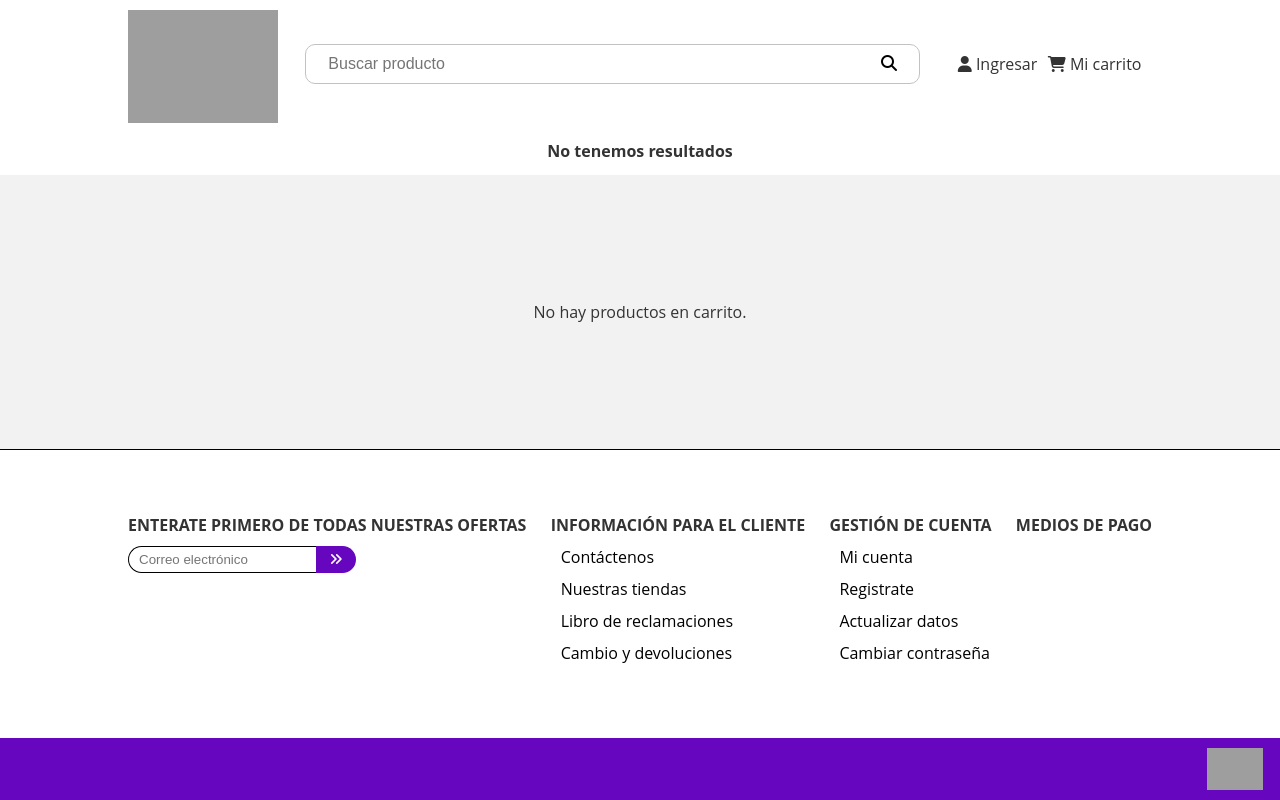
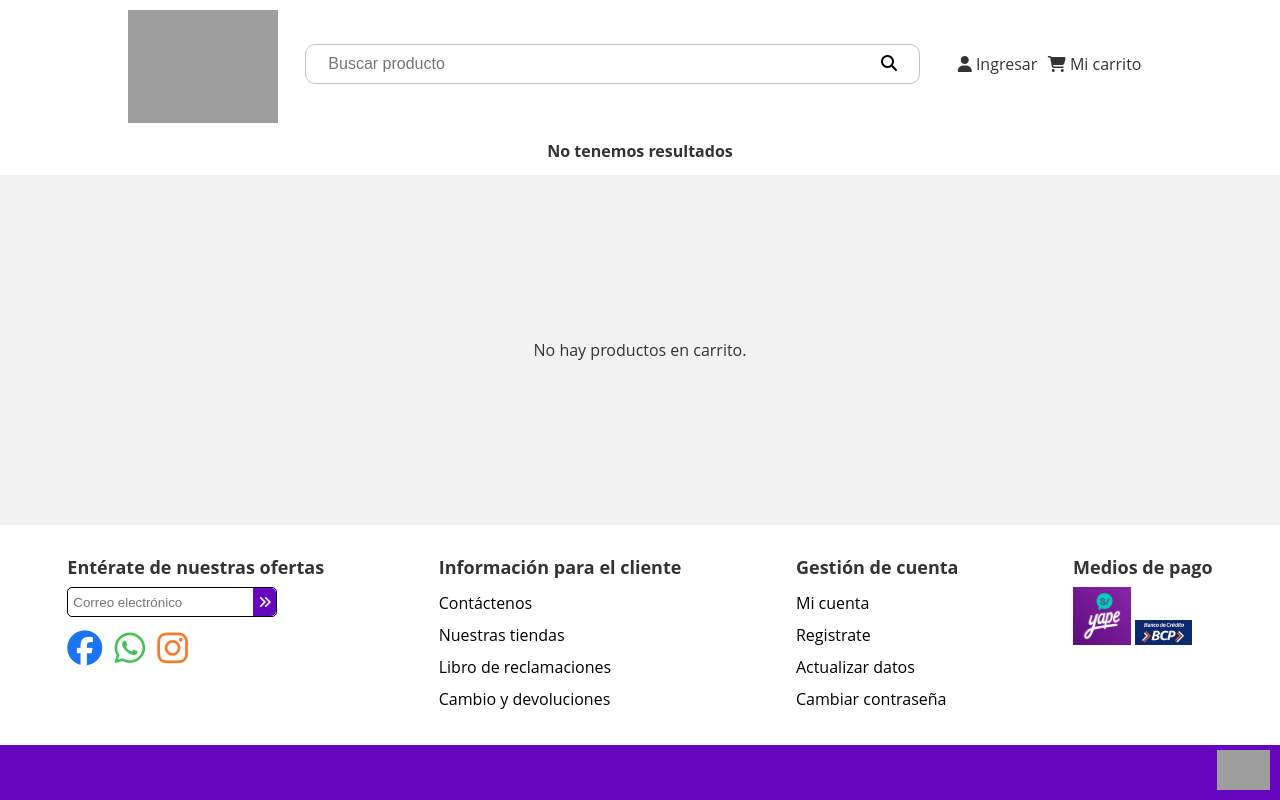
Before and after one commit to DonVoid18/Tienda_Online_Rios, a PHP site: page /PROYECTO-OFICIAL-FINAL/producto/carrito_productos.php in a window 1280 px wide. Run offline with PHP 8.4, Linux system fonts and the light colour scheme; data that the repository does not hold is empty; some libraries are stand-ins or nearby versions; grey boxes are pictures that could not be loaded.

Commit message:
Modificación de footer, nuevo footer con los logos y nuevo diseño

```diff
--- a/estilos/estilo-footer.css
+++ b/estilos/estilo-footer.css
@@ -1,75 +1,108 @@
 :root{
-    --color-principal: #6606bf;
+    --size-iconos-redes-sociales: 35px;
+    --border-radius-email-input: 5px;
+    --color-opciones-defecto: black;
+    --color-opciones-lista: var(--color-principal);
+    --color-icon-boton-input: white;
 }
-
-/* css del FOOTER */
-.footer{
-    border-top: 1px solid black;
+/* contenedor del todo footer */
+.container-footer{
+    width: 100%;
+    display: flex;
+    justify-content: space-around;
+    padding: 1.875rem 0.625rem;
+}
+.container-seccion > p{
+    font-size: 1.125em;
+    font-weight: 700;
+    padding-bottom: 0.5125rem;
+}
+.container-ul-seccion > ul{
+    list-style: none;
+}
+.container-ul-seccion > ul > li{
+    padding: 0.3125rem 0;
+}
+.container-ul-seccion > ul > li > a{
+    text-decoration: none;
+    color: var(--color-opciones-defecto);
+}
+.container-ul-seccion > ul > li > a:hover{
+    text-decoration: underline;
+    color: var(--color-opciones-lista);
+}
+/* input-footer-seccion-1 */
+.container-input-email-footer{
+    width: 13.125rem;
+    height: 1.875rem;
+    border: 0.0625rem solid black;
     display: flex;
     justify-content: space-between;
-    flex-wrap: wrap;
-    padding: 5% 10%;
+    border-radius: var(--border-radius-email-input);
 }
-.contenedor-seccion p{
-    font-weight: 700;
-    text-transform: uppercase;
+.container-input-email-footer input{
+    outline: none;
+    padding: 0rem 0.1875rem 0rem 0.3125rem;
+    border: none;
+    border-radius: var(--border-radius-email-input);
 }
-
-.input-footer-seccion-1{
-    display: flex;
-    margin: 10px 0;
+.container-input-email-footer button{
+    width: 1.875rem;
+    height: 100%;
+    border-radius: 0 var(--border-radius-email-input) var(--border-radius-email-input) 0;
+    background: var(--color-opciones-lista);
+    border: none;
+    color: var(--color-icon-boton-input);
+    cursor: pointer;
 }
-.input-footer-seccion-1 input{
-    padding: 5px 0 5px 10px;
-    border: 1px solid black;
-    border-radius: 50px 0 0 50px;
-    border-right: none;
-    outline: none;
+/* css del container logos de las páginas */
+.container-redes-sociales-footer{
+    padding: 0.4375rem 0;
 }
-.input-footer-seccion-1 button{
-    width: 10%;
-    cursor: pointer;
-    border: none;
-    border-left: none;
-    border-radius: 0 50px 50px 0;
-    background: var(--color-principal);
-    color: white;
-    background: var(--color-principal);
-}
-
-.contenedor-seccion ul{
-    list-style-type: none;
-    padding-left: 10px;
-}
-.contenedor-seccion ul li {
-    margin: 10px 0;
-}
-.contenedor-seccion ul li a{
+.container-redes-sociales-footer a{
     text-decoration: none;
     color: black;
-
+    font-size: var(--size-iconos-redes-sociales);
+    margin: 0 0.1875rem 0 0;
 }
-.contenedor-seccion ul li a:hover{
-    color:var(--color-principal);
-    text-decoration: underline;
+.fa-facebook{
+    color: #1b74f4;
 }
-
-/* css contenedor banner */
-.contenedor-banner-footer{
-    background-color: var(--color-principal);
+.fa-whatsapp{
+    color: #42c353;
+}
+.fa-instagram{
+    color: #f87b29;
+}
+/* contenedor del logo de la página */
+.contenedor-footer-img{
     width: 100%;
-    display: flex;
-    justify-content: flex-end;
-}
-
-/* css del footer  */
-
-.contenedor-footer-img{
-    padding: 10px;
-    display: flex;
-    justify-content: center;
-    width: 90px;
+    padding: 0.3100rem 0.625rem;
+    text-align: right;
+    background-color: var(--color-opciones-lista);
 }
 .contenedor-footer-img img{
-    width: 80%;
+    width: 3.325rem;
 }
+/* css de logos de método de pago */
+.medios-pago-logo{
+    width: 120px;
+}
+.medios-pago-logo img{
+    width: 48%;
+}
+/* css de las medias querys */
+@media (max-width: 840px){
+    .container-footer{
+        flex-wrap: wrap;
+    }
+    .container-seccion{
+        padding: 0.625rem;
+        width: 45%;
+    }
+}
+@media (max-width: 520px){
+    .container-seccion{
+        width: 100%;
+    }
+}
--- a/php/footer.php
+++ b/php/footer.php
@@ -1,22 +1,26 @@
     <!-- footer de la pagina -->
-<footer class="footer">
-        <div class="contenedor-seccion">
-            <p>Enterate primero de todas nuestras ofertas</p>
-            <div class="input-footer-seccion-1">
-                <input type="text" placeholder="Correo electrónico">
+    <footer class="container-footer">
+    <div class="container-seccion">
+        <p>Entérate de nuestras ofertas</p>
+        <div class="container-input-email-footer">
+            <input type="email" placeholder="Correo electrónico">
             <button><i class="fas fa-angle-double-right"></i></button>
         </div>
-            <div class="contenedor-redes-sociales-footer">
-                <a href=""></a>
-                <a href=""></a>
-                <a href=""></a>
-                <a href=""></a>
-                <a href=""></a>
+        <div class="container-redes-sociales-footer">
+            <a href="">
+                <i class="fab fa-facebook"></i>
+            </a>
+            <a href="">
+                <i class="fab fa-whatsapp"></i>
+            </a>
+            <a href="">
+                <i class="fab fa-instagram"></i>
+            </a>
         </div>
     </div>
-        <div class="contenedor-seccion">
+    <div class="container-seccion">
         <p>Información para el cliente</p>
-            <div>
+        <div class="container-ul-seccion">
             <ul>
                 <li><a href="">Contáctenos</a></li>
                 <li><a href="">Nuestras tiendas</a></li>
@@ -25,9 +29,9 @@
             </ul>
         </div>
     </div>
-        <div class="contenedor-seccion">
+    <div class="container-seccion">
         <p>Gestión de cuenta</p>
-            <div>
+        <div class="container-ul-seccion">
             <ul>
                 <li><a href="">Mi cuenta</a></li>
                 <li><a href="">Registrate</a></li>
@@ -36,16 +40,17 @@
             </ul>
         </div>
     </div>
-        <div class="contenedor-seccion">
+    <div class="container-seccion">
         <p>Medios de pago</p>
-            <div class="medios-pago">
-
+        <div class="medios-pago-logo">
+            <img src="<?php echo $link_base_root?>/imagenes_banner/imagenes_pagos/unnamed.png" alt="Logo de método de pago">
+            <img src="<?php echo $link_base_root?>/imagenes_banner/imagenes_pagos/bcp_logo.jpg" alt="Logo de método de pago">
         </div>
     </div>
     </footer>
     <div class="contenedor-banner-footer">
         <div class="contenedor-footer-img">
-            <img src='http://localhost:8080/PROYECTO-OFICIAL-FINAL\imagenes\footer-logo.png' alt="">
+            <img src='<?php echo $link_base_root?>/imagenes_banner/footer-logo.png' alt="">
         </div>
     </div>
 </body>
```
Also changed, not shown: imagenes_banner/imagenes_pagos/bcp_logo.jpg (added), imagenes_banner/imagenes_pagos/unnamed.png (added). Lines whose indentation alone changed are shown as unchanged.
